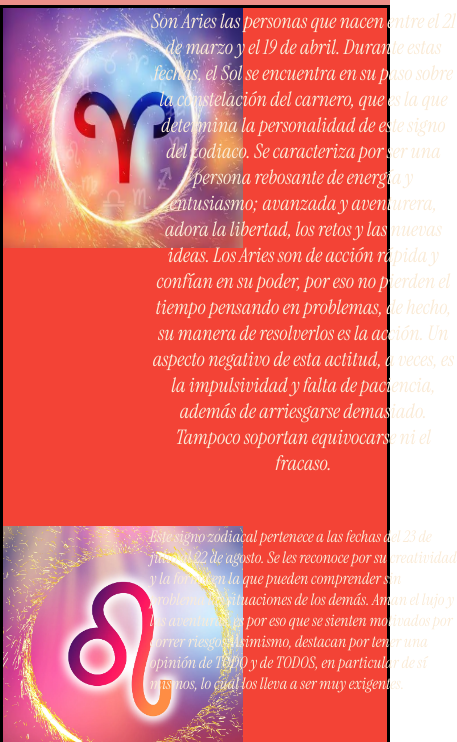
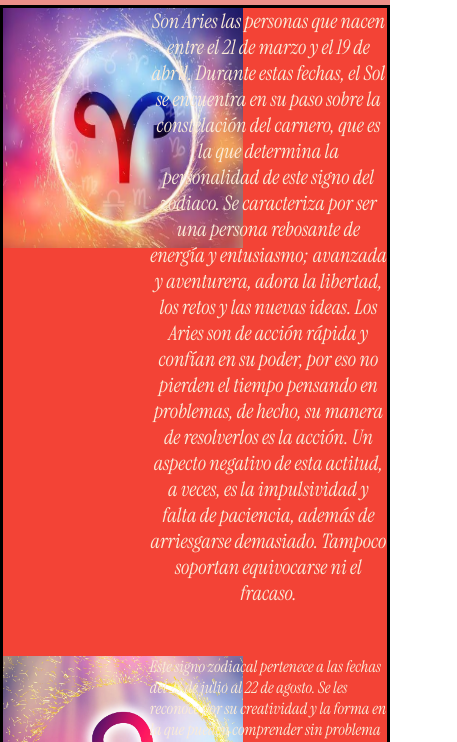
Before and after one commit to FfacundoFlores/Pre-entrega-FacundoFlores, a plain HTML site: page pages/fuego.html in a window 390 px wide. Shown: the part 102-844 px from the top of the page, 457 px wide, since content can reach past the window. Drawn offline with Linux system fonts and the light colour scheme.

Commit message:
Solucionado un fix de Grid

```diff
--- a/style.css
+++ b/style.css
@@ -4,7 +4,9 @@
 
 /*Media querys*/
 @media only screen and (max-width: 480px) {
+    body {
 
+    }
 
 }
 
@@ -171,7 +173,7 @@ footer {
 
 .grid-container {
     display: grid;
-    grid-template-columns: 20% 80%;
+    grid-template-columns: 20% auto;
     grid-template-rows: repeat(3, auto);
     border: 3px solid black;
     row-gap: 50px;
```
